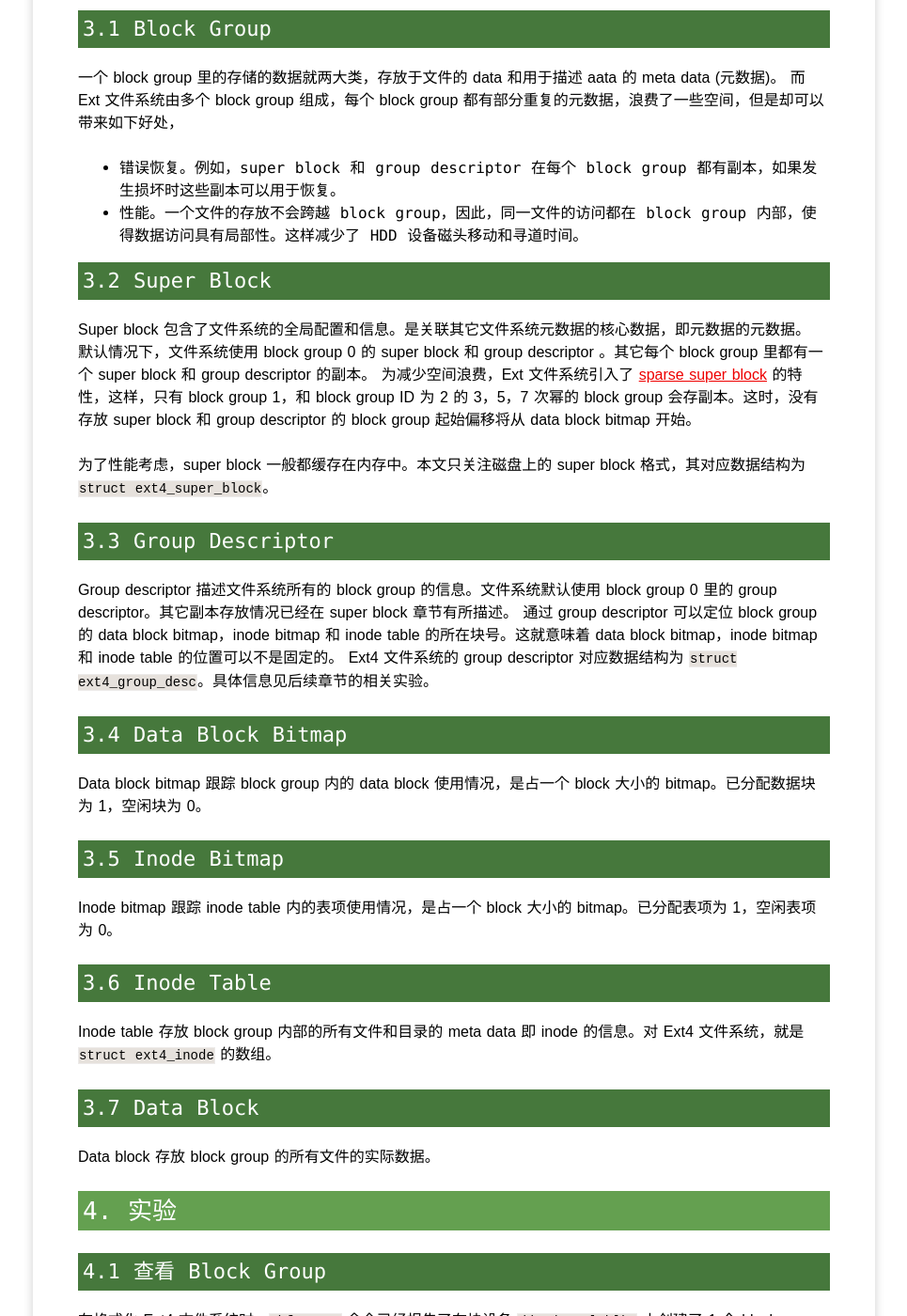
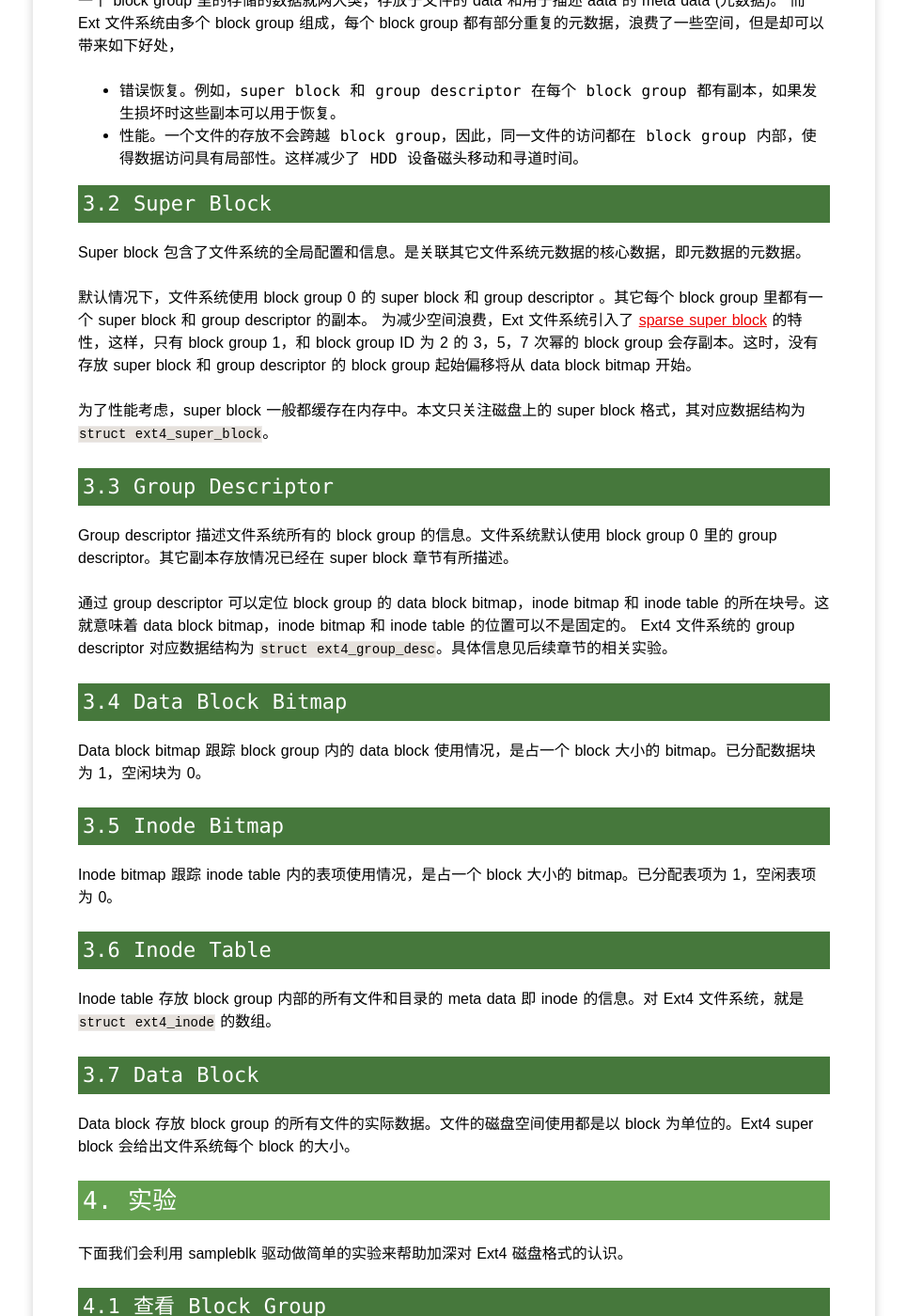
Before and after one commit to yangoliver/yangoliver.github.io, a Jekyll site: the page built from _posts/2016/2016-05-14-linux-file-system-basic-4.md, in a window 1280 px wide and 1400 px high, scrolled down 2675 px. Shown: the whole window at 94% size, without its empty margins (157-1122 px from the left). Built offline with Jekyll 4.4.1, drawn with Linux system fonts in a browser that asks for light colours; comment, search, counter and statistics services are not loaded; some of the changed lines change nothing that is shown; some of the changed text lies outside the part shown.

Commit message:
a new blog: linux file system - 4

```diff
--- a/_posts/2016/2016-05-14-linux-file-system-basic-4.md
+++ b/_posts/2016/2016-05-14-linux-file-system-basic-4.md
@@ -9,16 +9,14 @@
 
 >本文首发于 <http://oliveryang.net>，转载时请包含原文或者作者网站链接。
 
->本文仍处于未完成状态，内容随时可能修改。
-
 * content
 {:toc}
 
 ## 1. 背景
 
-本文将在 Sampleblk 块设备上创建 Ext4 文件系统，以 Ext4 文件系统为例，用 Crash 来查看 Ext4 文件系统的磁盘格式。
+本文将在 Sampleblk 块设备上创建 Ext4 文件系统，以 Ext4 文件系统为例，用 debugfs 和 crash 来查看 Ext4 文件系统的磁盘格式 (File System Disk Layout)。
 
-在 [Linux File System - 3](http://oliveryang.net/2016/02/linux-file-system-basic-3) 中，Samplefs 只有文件系统内存中的数据结构，而并未规定文件系统磁盘数据格式 (File System Disk Layout)。
+在 [Linux File System - 3](http://oliveryang.net/2016/02/linux-file-system-basic-3) 中，Samplefs 只有文件系统内存中的数据结构，而并未规定文件系统磁盘数据格式。
 而 [Linux Block Driver - 1](http://oliveryng.net/2016/04/linux-block-driver-basic-1) 则实现了一个最简的块驱动 Sampleblk。
 Sampleblk [day1 的源码](https://github.com/yangoliver/lktm/tree/master/drivers/block/sampleblk/day1)只有 200 多行，但已经可以在它上面创建各种文件系统。
 由于 Sampleblk 是个 ramdisk，磁盘数据实际上都写在了驱动分配的内核内存里，因此可以很方便的使用 Linux Crash 工具来研究任意一种文件系统的磁盘格式。
@@ -84,6 +82,7 @@
 ### 3.2 Super Block
 
 Super block 包含了文件系统的全局配置和信息。是关联其它文件系统元数据的核心数据，即元数据的元数据。
+
 默认情况下，文件系统使用 block group 0 的 super block 和 group descriptor 。其它每个 block group 里都有一个 super block 和 group descriptor 的副本。
 为减少空间浪费，Ext 文件系统引入了 [sparse super block](https://github.com/torvalds/linux/blob/master/Documentation/filesystems/ext2.txt#L112)
 的特性，这样，只有 block group 1，和 block group ID 为 2 的 3，5，7 次幂的 block group 会存副本。这时，没有存放 super block 和 group descriptor 的 block group 起始偏移将从 data block bitmap 开始。
@@ -93,6 +92,7 @@
 ### 3.3 Group Descriptor
 
 Group descriptor 描述文件系统所有的 block group 的信息。文件系统默认使用 block group 0 里的 group descriptor。其它副本存放情况已经在 super block 章节有所描述。
+
 通过 group descriptor 可以定位 block group 的 data block bitmap，inode bitmap 和 inode table 的所在块号。这就意味着 data block bitmap，inode bitmap 和 inode table 的位置可以不是固定的。
 Ext4 文件系统的 group descriptor 对应数据结构为 `struct ext4_group_desc`。具体信息见后续章节的相关实验。
 
@@ -110,9 +110,11 @@
 
 ### 3.7 Data Block
 
-Data block 存放 block group 的所有文件的实际数据。
+Data block 存放 block group 的所有文件的实际数据。文件的磁盘空间使用都是以 block 为单位的。Ext4 super block 会给出文件系统每个 block 的大小。
 
 ## 4. 实验
+
+下面我们会利用 sampleblk 驱动做简单的实验来帮助加深对 Ext4 磁盘格式的认识。
 
 ### 4.1 查看 Block Group
 
@@ -417,3 +419,4 @@
 * [Ext4 Disk Layout](https://ext4.wiki.kernel.org/index.php/Ext4_Disk_Layout)
 * [在Fedora 20环境下安装系统内核源代码](http://www.cnblogs.com/kuliuheng/p/3976780.html)
 * [Linux Crash White Paper (了解 crash 命令)](http://people.redhat.com/anderson/crash_whitepaper)
+* [Debugfs man page](http://linux.die.net/man/8/debugfs)
```
